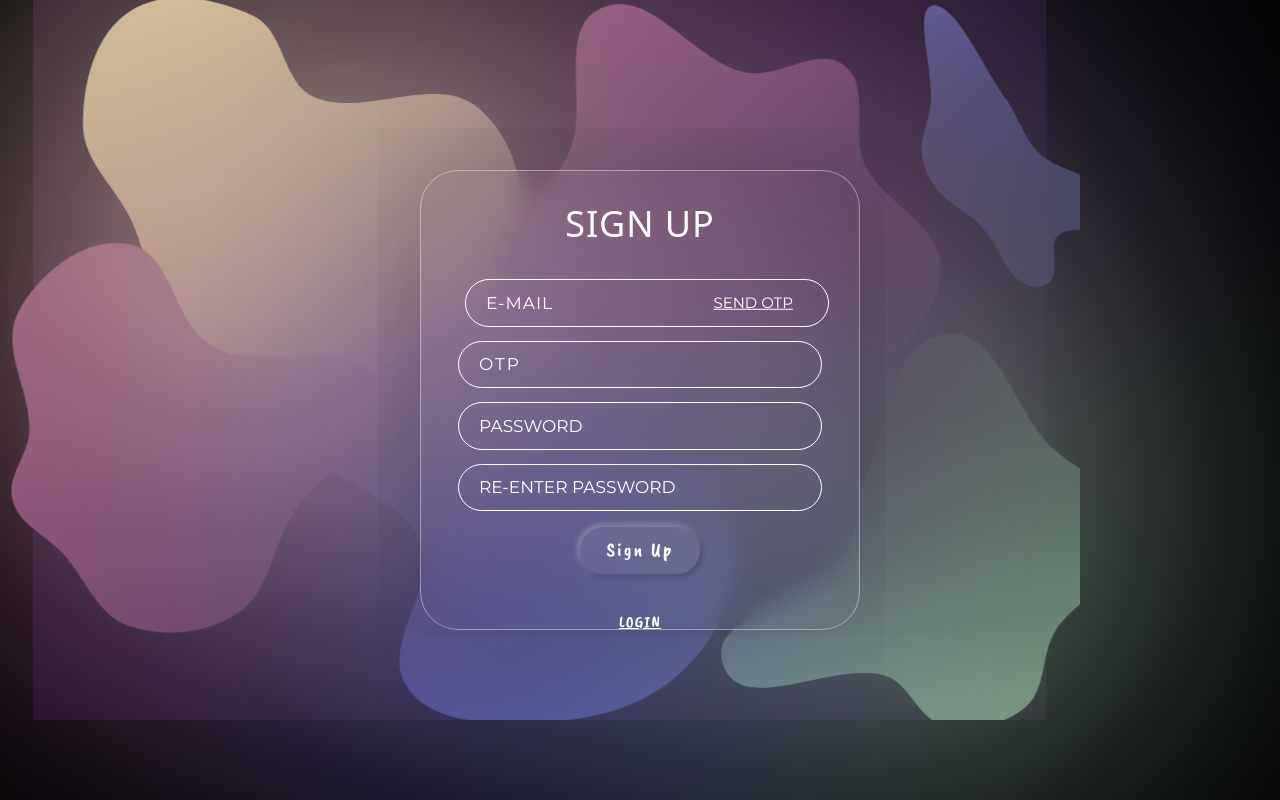
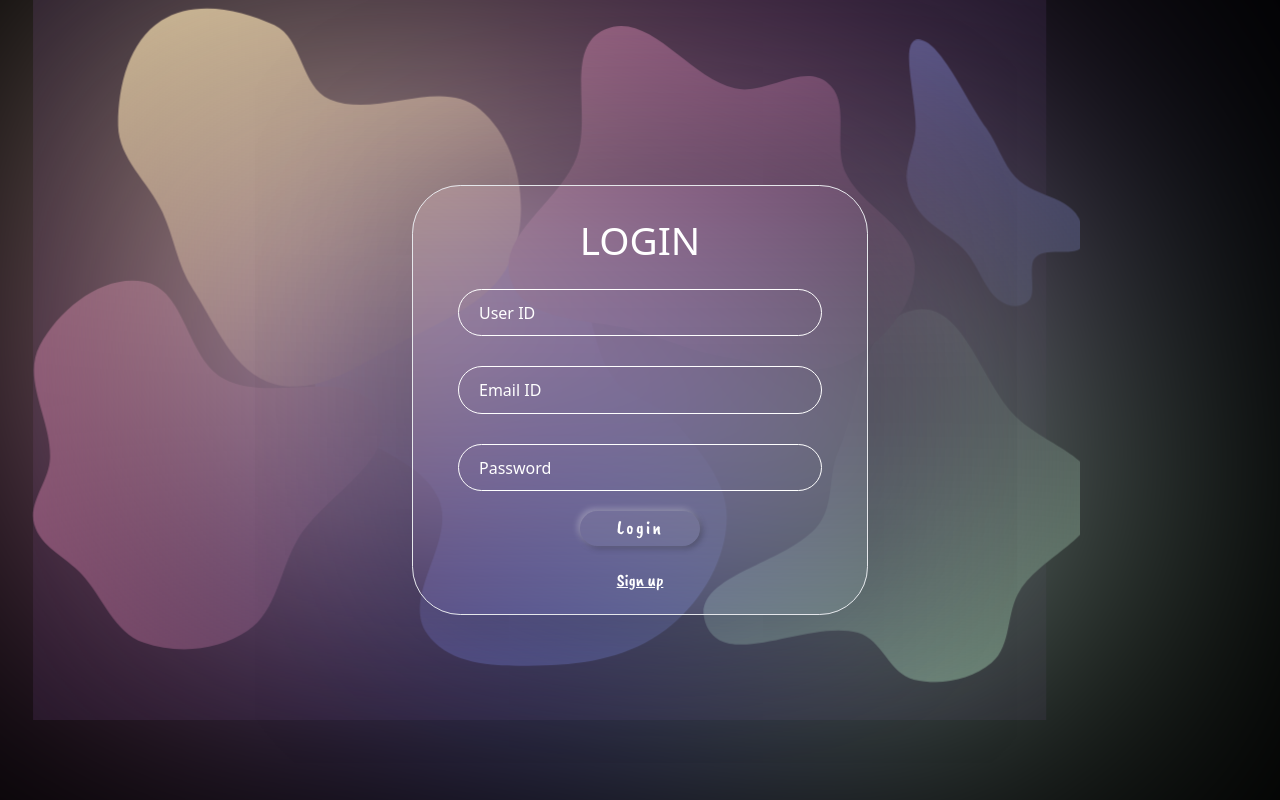
Before and after one commit to nikshay01/school-data-manager, a React (Vite) app in the folder real-frontend/: page / in a window 1280 px wide. Built offline with nearby package versions, Linux system fonts and the light colour scheme; a web font is replaced by a local one.

Commit message:
arrived at college 21-22-25

```diff
--- a/real-frontend/src/App.jsx
+++ b/real-frontend/src/App.jsx
@@ -1,16 +1,20 @@
-import React from "react";
+import React, { useState } from "react";
 import "./index.css";
 import Login from "./componants/login";
 import Bg from "./componants/bg";
 import Signup from "./componants/signup";
 
 const App = () => {
+  const [isSignup, setIsSignup] = useState(false);
+
   return (
     <div>
-      {/* <Login /> */}
-      <Signup/>
+      {isSignup ? (
+        <Signup onSwitchToLogin={() => setIsSignup(false)} />
+      ) : (
+        <Login onSwitchToSignup={() => setIsSignup(true)} />
+      )}
       <Bg />
-
     </div>
   );
 };
--- a/real-frontend/src/componants/login.jsx
+++ b/real-frontend/src/componants/login.jsx
@@ -1,15 +1,14 @@
 import React, { useState } from "react";
 import "../App.css";
 import Button from "../componants/button.jsx";
-import "../index.css"
+import "../index.css";
 
-function Login() {
+function Login({ onSwitchToSignup }) {
   const [formValues, setFormValues] = useState({
     userId: "",
     email: "",
     password: "",
   });
-
 
   const handleChange = (event) => {
     const { name, value } = event.target;
@@ -55,7 +54,16 @@ function Login() {
           />
         </div>
         <Button title="Login"/>
-        <h2 className="font-caveat-brush font-thin underline mb-5 text-lg text-white hover:cursor-pointer">sign up</h2>
+        {onSwitchToSignup && (
+          <button
+            type="button"
+            className="font-caveat-brush font-thin underline mb-5 text-lg text-white hover:cursor-pointer"
+            onClick={onSwitchToSignup}
+            style={{ background: 'none', border: 'none', padding: 0 }}
+          >
+            Sign up
+          </button>
+        )}
       </form>
     </div>
   );
--- a/real-frontend/src/componants/signup.jsx
+++ b/real-frontend/src/componants/signup.jsx
@@ -3,7 +3,7 @@ import "../App.css";
 import Button from "../componants/button.jsx";
 import "../index.css";
 
-function Signup() {
+function Signup({ onSwitchToLogin }) {
   const [formValues, setFormValues] = useState({
     email: "",
     otp: "",
@@ -29,13 +29,21 @@ function Signup() {
   return (
     <div className="flex absolute justify-center items-center h-screen w-screen -mb-5">
      <form
-        className="flex flex-col items-center w-[440px] h-[460px] border border-white/40 rounded-[38px] shadow-[3px_3px_200px_rgba(0,0,0,0.41)] bg-black/10 backdrop-blur-md"
+  className="
+    flex flex-col items-center
+    w-[440px] h-[460px]
+    border border-white/39
+    rounded-[48.24px]
+    shadow-[3px_3px_200px_rgba(0,0,0,0.418)]
+    bg-black/6
+  "
   onSubmit={handleSubmit}
 >
+
         <h1 className="text-white font-irish-grover text-center text-[36px] pt-[26px] mb-2 tracking-wide">
           SIGN UP
         </h1>
-        <div className="flex gap-[14px] flex-col justify-center items-center w-[350px] mt-5 mb-2">
+        <div className="flex gap-[14px] flex-col justify-center items-center w-[364px] mt-5 mb-2">
           {/* EMAIL + OTP ROW */}
           <div className="relative w-full">
             <input
@@ -47,7 +55,6 @@ function Signup() {
               value={formValues.email}
               onChange={handleChange}
               autoComplete="email"
-              style={{ fontFamily: 'Montserrat', fontSize: 17, letterSpacing: 1 }}
             />
             <button
               type="button"
@@ -68,7 +75,6 @@ function Signup() {
             value={formValues.otp}
             onChange={handleChange}
             autoComplete="one-time-code"
-            style={{ fontFamily: 'Montserrat', fontSize: 17, letterSpacing: 2 }}
           />
           {/* PASSWORD */}
           <input
@@ -80,7 +86,6 @@ function Signup() {
             value={formValues.password}
             onChange={handleChange}
             autoComplete="new-password"
-            style={{ fontFamily: 'Montserrat', fontSize: 17 }}
           />
           {/* RE-ENTER PASSWORD */}
           <input
@@ -92,21 +97,22 @@ function Signup() {
             value={formValues.confirmPassword}
             onChange={handleChange}
             autoComplete="new-password"
-            style={{ fontFamily: 'Montserrat', fontSize: 17 }}
           />
         </div>
         {/* BUTTONS: Main sign up, then subtle login below */}
         <div className="flex flex-col items-center justify-center w-full mt-2 gap-2">
-          <div className="flex justify-center w-full">
             <Button title="Sign Up" />
-          </div>
+
+          {onSwitchToLogin && (
             <button
               type="button"
-            className="text-white text-[16px] mt-2 font-caveat-brush underline hover:cursor-pointer mb-10"
+              className="text-white text-[16px] mt-2 font-caveat-brush underline hover:cursor-pointer mt-[-15px]"
               style={{ letterSpacing: "0.07em", fontWeight: 100 }}
+              onClick={onSwitchToLogin}
             >
               LOGIN
             </button>
+          )}
         </div>
       </form>
     </div>
```
Lines whose indentation alone changed are shown as unchanged.
